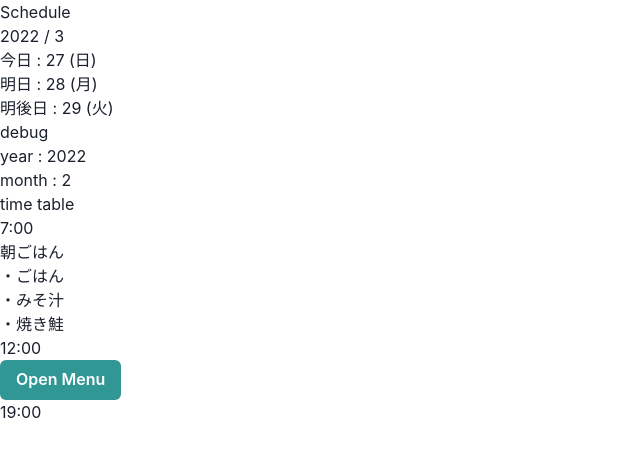
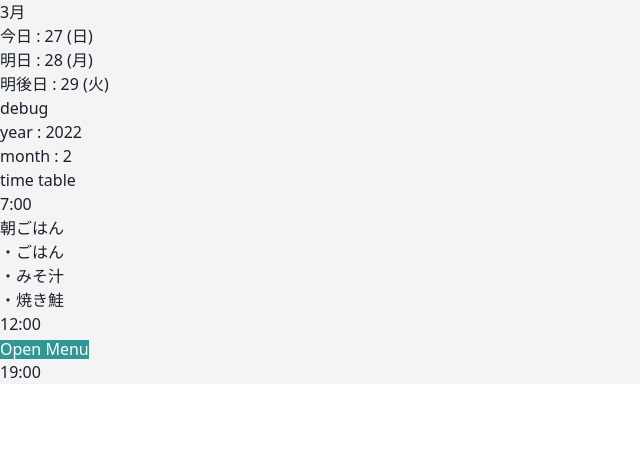
Before and after one commit to cokemaniaIIDX/Zenon, a React (Create React App) app in the folder front/: page / in a window 1280 px wide. Shown: the top 456 px of the page, without its empty margins (0-640 px from the left). Built offline with nearby package versions, Linux system fonts and the light colour scheme.

Commit message:
font追加

```diff
--- a/front/src/Schedule.tsx
+++ b/front/src/Schedule.tsx
@@ -20,7 +20,6 @@ const Schedule: React.VFC = () => {
   return (
     <>
       <div>
-        <h1>Schedule</h1>
         <Calendar dateToday={dateToday} />
       </div>
       <div>
@@ -68,7 +67,7 @@ const Calendar: React.VFC<CalendarProps> = (props) => {
 
   return (
     <>
-      <h2>{year} / {month + 1}</h2>
+      <Text fontSize='4xl'>{month + 1}月</Text>
       <div>今日 : {props.dateToday.getDate()} ({weekList[props.dateToday.getDay()]})</div>
       <div>明日 : {dateTomo.getDate()} ({weekList[dateTomo.getDay()]})</div>
       <div>明後日 : {dateTDAT.getDate()} ({weekList[dateTDAT.getDay()]})</div>
--- a/front/src/index.tsx
+++ b/front/src/index.tsx
@@ -1,18 +1,21 @@
 import * as React from 'react';
 import ReactDOM from 'react-dom';
-import { ColorModeScript, ChakraProvider } from '@chakra-ui/react';
+import { ColorModeScript, ChakraProvider, Box } from '@chakra-ui/react';
 import Calendar from './Calendar';
 import UI from './uitest';
 import reportWebVitals from './reportWebVitals';
 import * as serviceWorker from './serviceWorker';
 import Schedule from './Schedule';
+import theme from './theme'
 
 ReactDOM.render(
   <React.StrictMode>
     <ColorModeScript />
     {/* <UI /> */}
-    <ChakraProvider>
-      <Schedule />
+    <ChakraProvider theme={theme}>
+      <Box width='100%' background='#F4F4F4'>
+        <Schedule />
+      </Box>
     </ChakraProvider>
     {/* <Calendar /> */}
   </React.StrictMode>,
--- /dev/null
+++ b/front/src/theme.ts
@@ -0,0 +1,10 @@
+import { extendTheme  } from "@chakra-ui/react";
+
+const theme = extendTheme({
+  fonts: {
+    heading: `'Khula', sans-serif`,
+    body: `Khula', sans-serif`,
+  }
+})
+
+export default theme;
```
